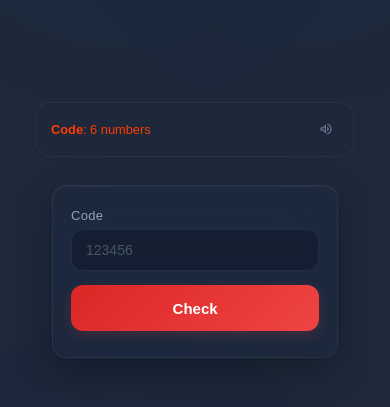
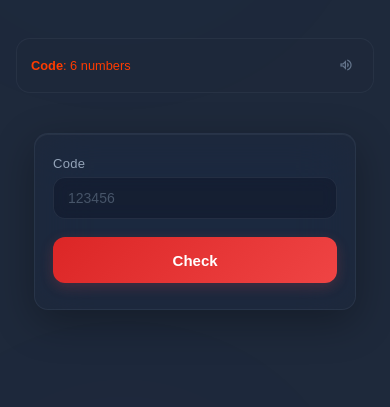
Before and after one commit to tirso25/FitForge, a React (Vite) app: page /checkCode in a window 390 px wide. Shown: the part 211-618 px from the top of the page. Built offline with nearby package versions, Linux system fonts and the light colour scheme; no server answers.

Commit message:
style: Add dedicated CSS files for check code, general, login, and sign-in, and remove root height from index.css.

```diff
--- a/index.css
+++ b/index.css
@@ -4,7 +4,6 @@
 }
 
 #root {
-    height: 100%;
     width: 100%;
     font-family: 'Poppins', sans-serif;
 }
--- a/src/styles/checkCode.css
+++ b/src/styles/checkCode.css
@@ -6,34 +6,8 @@
     box-sizing: border-box;
 }
 
-html, body {
-    height: 100%;
-    margin: 0;
-    padding: 0;
-    background-color: #1e293b;
-    color: #ffffff;
-    scroll-behavior: smooth;
-    position: relative;
-}
-
-#root {
-    display: flex;
-    flex-direction: column;
-    justify-content: center;
-    align-items: center;
-    min-height: 100vh;
-    width: 100%;
-    padding: 20px;
-    box-sizing: border-box;
-}
-
-main {
-    display: flex;
-    flex-direction: column;
-    justify-content: center;
-    align-items: center;
-    width: 100%;
-    min-height: 100vh;
+body {
+    font-family: 'Poppins', sans-serif;
     position: relative;
 }
 
--- a/src/styles/general.css
+++ b/src/styles/general.css
@@ -2,8 +2,14 @@
     box-sizing: border-box;
 }
 
-html, body {
+html {
     height: 100%;
+    margin: 0;
+    padding: 0;
+}
+
+body {
+    min-height: 100%;
     margin: 0;
     padding: 0;
     background-color: #1e293b;
@@ -45,7 +51,6 @@ html, body {
 #root {
     display: flex;
     flex-direction: column;
-    justify-content: center;
     align-items: center;
     min-height: 100vh;
     min-height: 100dvh;
@@ -56,7 +61,6 @@ html, body {
     padding-left: max(16px, env(safe-area-inset-left));
     padding-right: max(16px, env(safe-area-inset-right));
     box-sizing: border-box;
-    overflow-x: hidden;
 }
 
 main {
@@ -348,8 +352,7 @@ a.button:hover {
 ══════════════════════════════════════════════════ */
 @media (max-width: 480px) {
     #root {
-        justify-content: flex-start;
-        padding-top: max(24px, env(safe-area-inset-top));
+        padding-top: max(16px, env(safe-area-inset-top));
     }
 
     #checkCode {
--- a/src/styles/login.css
+++ b/src/styles/login.css
@@ -7,30 +7,13 @@
 }
 
 body {
-    display: flex;
-    flex-direction: column;
-    justify-content: center;
-    align-items: center;
-    min-height: 100vh;
-    min-height: 100dvh;
-    margin: 0;
-    background-color: #1e293b;
     font-family: 'Poppins', sans-serif;
-    color: #ffffff;
-    padding: 20px;
-    padding-top: max(20px, env(safe-area-inset-top));
-    padding-bottom: max(20px, env(safe-area-inset-bottom));
-    padding-left: max(16px, env(safe-area-inset-left));
-    padding-right: max(16px, env(safe-area-inset-right));
-    overflow-x: hidden;
-        overflow-y: auto;
-    scroll-behavior: smooth;
     position: relative;
 }
 
 /* ── Ambient light blobs ──────────────────────── */
-body::before,
-body::after {
+main::before,
+main::after {
     content: '';
     position: fixed;
     border-radius: 50%;
@@ -41,7 +24,7 @@ body::after {
     animation: ambientDrift 14s ease-in-out infinite alternate;
 }
 
-body::before {
+main::before {
     width: 380px;
     height: 380px;
     background: radial-gradient(circle, #3b82f6, transparent 70%);
@@ -49,7 +32,7 @@ body::before {
     right: -80px;
 }
 
-body::after {
+main::after {
     width: 320px;
     height: 320px;
     background: radial-gradient(circle, #8b5cf6, transparent 70%);
@@ -593,26 +576,43 @@ form button[type="submit"].enabled {
 .bounce-animation { animation: gentle-bounce 1.5s ease-in-out infinite; }
 
 /* ══════════════════════════════════════════════════
-   RESPONSIVE — 480 px
+   RESPONSIVE — 520 px
 ══════════════════════════════════════════════════ */
-@media (max-width: 480px) {
-    body {
-        justify-content: flex-start;
-        padding-top: max(24px, env(safe-area-inset-top));
-    }
+@media (max-width: 520px) {
 
-    body::before, body::after {
+    main::before,
+    main::after {
         opacity: 0.06;
     }
 
+        .rules-container {
+            gap: 4px;
+            padding: 12px 14px;
+            margin-bottom: 12px;
+    }
+
     #logIn {
-        padding: 22px 18px;
+        padding: 26px 20px;
         border-radius: 14px;
     }
 
+        form input {
+            margin-bottom: 18px;
+        }
+
+        .options-container {
+            flex-direction: column;
+            align-items: flex-start;
+            gap: 12px;
+            margin-bottom: 20px;
+        }
+
+        .forgot-password {
+            align-self: flex-start;
+        }
     #content2 {
         flex-direction: column;
-        gap: 8px;
+        gap: 10px;
     }
 
     form button[type="submit"],
@@ -624,19 +624,8 @@ form button[type="submit"].enabled {
         margin-bottom: 4px;
     }
 
-    .options-container {
-        flex-direction: column;
-        align-items: flex-start;
-        gap: 10px;
-    }
-
-    .forgot-password {
-        align-self: flex-start;
-    }
-
-    .rules-container {
-        gap: 4px;
-        padding: 12px 14px;
+        .google-login {
+            margin-top: 18px;
     }
 
     .tts-btn {
@@ -653,11 +642,6 @@ form button[type="submit"].enabled {
    RESPONSIVE — 375 px
 ══════════════════════════════════════════════════ */
 @media (max-width: 375px) {
-    body {
-        padding-left: max(12px, env(safe-area-inset-left));
-        padding-right: max(12px, env(safe-area-inset-right));
-    }
-
     #logIn {
         padding: 18px 14px;
         border-radius: 12px;
--- a/src/styles/signIn.css
+++ b/src/styles/signIn.css
@@ -7,30 +7,13 @@
 }
 
 body {
-    display: flex;
-    flex-direction: column;
-    justify-content: center;
-    align-items: center;
-    min-height: 100vh;
-    min-height: 100dvh;
-    margin: 0;
-    background-color: #1e293b;
     font-family: 'Poppins', sans-serif;
-    color: #ffffff;
-    padding: 20px;
-    padding-top: max(20px, env(safe-area-inset-top));
-    padding-bottom: max(20px, env(safe-area-inset-bottom));
-    padding-left: max(16px, env(safe-area-inset-left));
-    padding-right: max(16px, env(safe-area-inset-right));
-    overflow-x: hidden;
-        overflow-y: auto;
-    scroll-behavior: smooth;
     position: relative;
 }
 
 /* ── Ambient light blobs ──────────────────────── */
-body::before,
-body::after {
+main::before,
+main::after {
     content: '';
     position: fixed;
     border-radius: 50%;
@@ -41,7 +24,7 @@ body::after {
     animation: ambientDrift 14s ease-in-out infinite alternate;
 }
 
-body::before {
+main::before {
     width: 380px;
     height: 380px;
     background: radial-gradient(circle, #6366f1, transparent 70%);
@@ -49,7 +32,7 @@ body::before {
     left: -80px;
 }
 
-body::after {
+main::after {
     width: 320px;
     height: 320px;
     background: radial-gradient(circle, #3b82f6, transparent 70%);
@@ -444,12 +427,8 @@ form button[type="submit"] {
    RESPONSIVE — 480 px
 ══════════════════════════════════════════════════ */
 @media (max-width: 480px) {
-    body {
-        justify-content: flex-start;
-        padding-top: max(24px, env(safe-area-inset-top));
-    }
-
-    body::before, body::after {
+    main::before,
+        main::after {
         opacity: 0.06;
     }
 
@@ -501,11 +480,6 @@ form button[type="submit"] {
    RESPONSIVE — 375 px
 ══════════════════════════════════════════════════ */
 @media (max-width: 375px) {
-    body {
-        padding-left: max(12px, env(safe-area-inset-left));
-        padding-right: max(12px, env(safe-area-inset-right));
-    }
-
     #signIn {
         padding: 18px 14px;
         border-radius: 12px;
```
